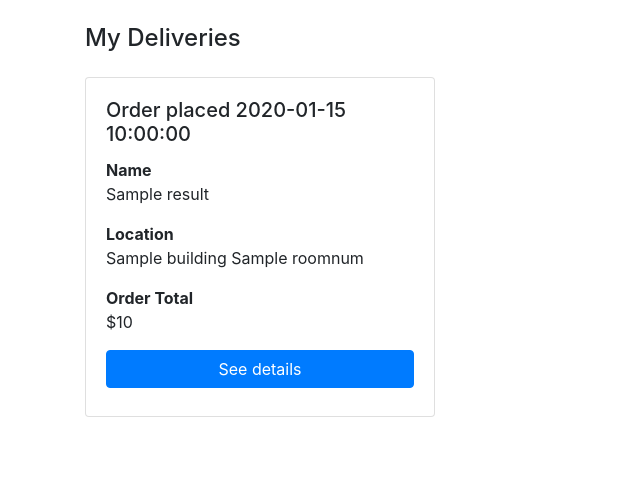
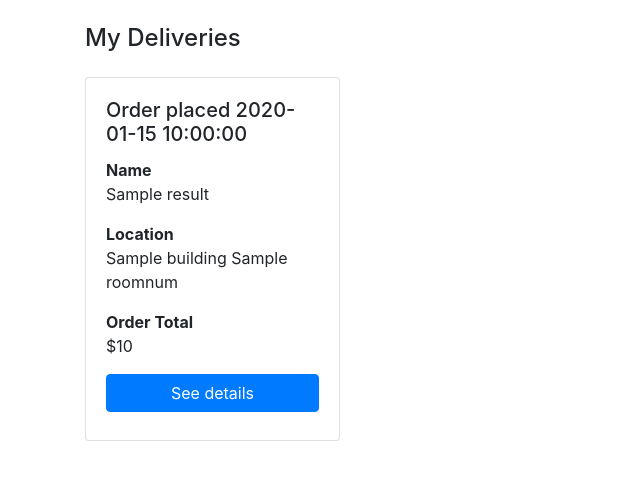
Before and after one commit to gregorypsmith/tigertask, a Flask app: template templates/deliveries.html in a window 1280 px wide. Shown: the part 56-536 px from the top of the page, without its empty margins (0-640 px from the left). Run offline with Flask 2, Linux system fonts and the light colour scheme; the template is opened without the code that fills it: most values are stand-ins (such as "Sample title", 1, 10 or a date in 2020); some libraries are stand-ins or nearby versions.

Commit message:
made delivery page cards more consistent post res college filter removal

```diff
--- a/templates/deliveries.html
+++ b/templates/deliveries.html
@@ -10,7 +10,7 @@
         <div class="col-sm-12">
             <div class="row">
                 {% for result in results %}
-                <div class="col-md-6 col-lg-4 mb-4">
+                <div class="col-md-4 col-lg-3 mb-4">
                     <!-- order cards very much a WIP -->
                     <div class="card h-100">
                         <div class="card-body">
--- a/templates/homedeliver.html
+++ b/templates/homedeliver.html
@@ -10,7 +10,7 @@
         <div class="col-sm-12">
             <div class="row">
                 {% for result in results %}
-                <div class="col-md-6 col-lg-4 mb-4">
+                <div class="col-md-4 col-lg-3 mb-4">
                     <!-- order cards very much a WIP -->
                     <div class="card h-100">
                         <div class="card-body">
```
